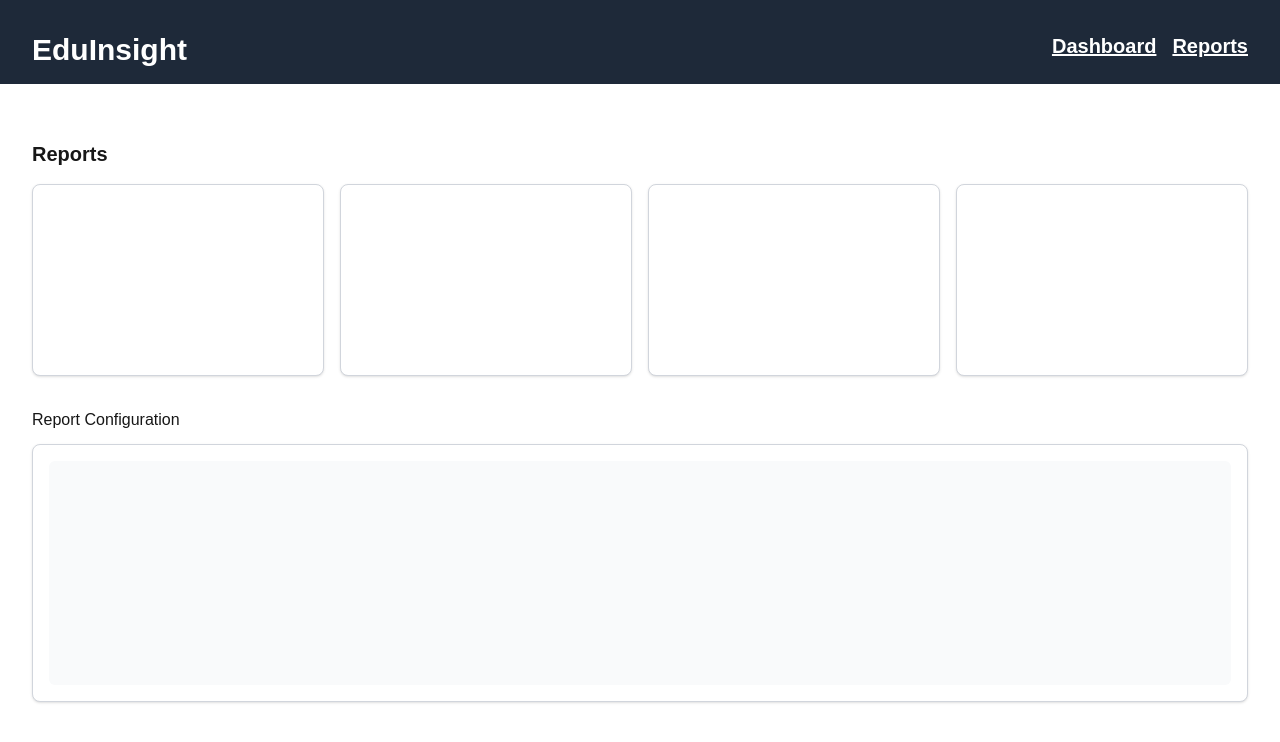
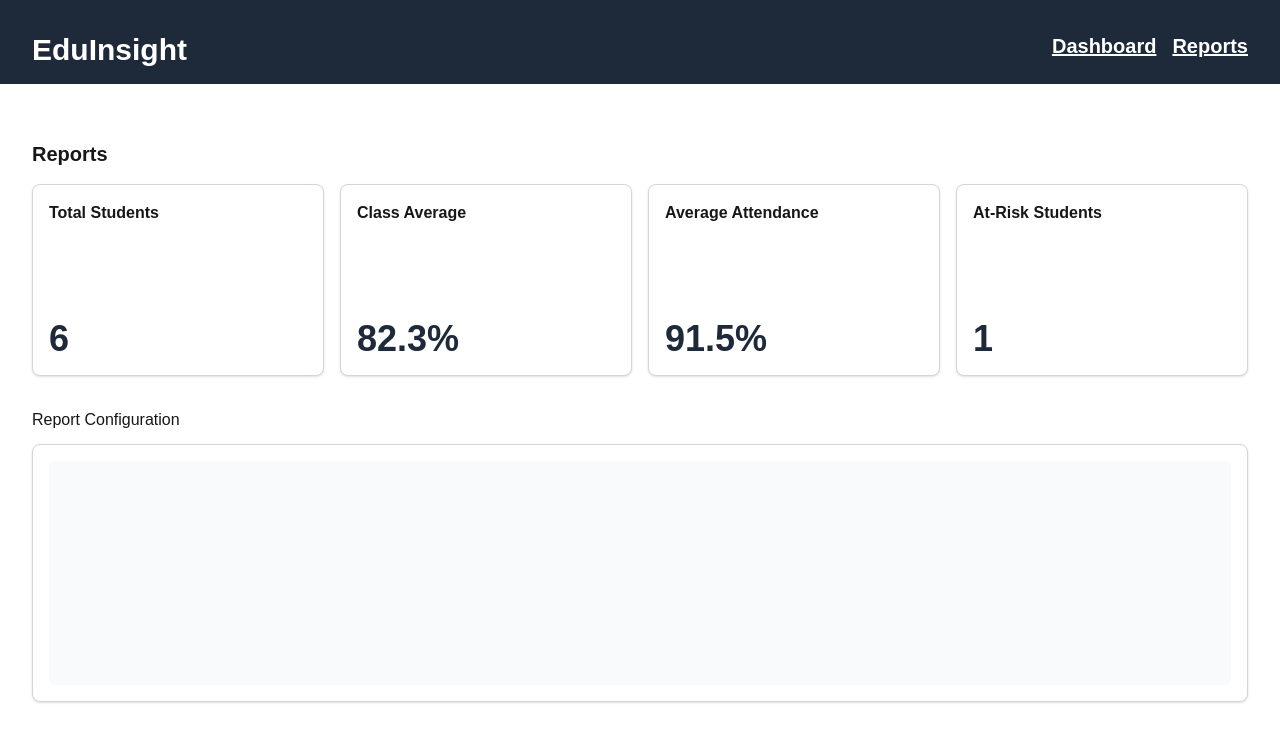
Before and after one commit to HueyLawagon/eduinsight, a Next.js app: page /Reports in a window 1280 px wide. Shown: the top 742 px of the page. Built offline with nearby package versions, Linux system fonts and the light colour scheme.

Commit message:
transferred mock data to a seperate file

```diff
--- a/app/Reports/page.js
+++ b/app/Reports/page.js
@@ -1,3 +1,5 @@
+import { PLACEHOLDER_DATA } from '../mockData/data';
+
 export default function Home() {
   return (
     <div className="min-h-screen bg-white p-8">
@@ -7,15 +9,42 @@ export default function Home() {
         <h3 className="text-xl font-semibold mb-4">Reports</h3>
 
            {/* Stats Cards Row (responsive: min-size preserved, cards can grow/shrink) */}
+           {/* Total students */}
            <div className="flex gap-4 mb-8 flex-wrap justify-center">
           <div className="border border-gray-300 rounded-lg p-4 bg-white shadow-sm flex-shrink-0"
-            style={{minWidth: '12rem', minHeight: '12rem', flex: '1 1 12rem'}}></div>
+            style={{minWidth: '12rem', minHeight: '12rem', flex: '1 1 12rem'}}>
+              <div className="flex flex-col justify-between h-full">
+                <div className="mb-2 font-bold">Total Students</div>
+                <div className="text-4xl font-bold text-gray-800">{PLACEHOLDER_DATA.totalStudents}</div>
+              </div>
+            </div>
+
+            {/* Class average */}
           <div className="border border-gray-300 rounded-lg p-4 bg-white shadow-sm flex-shrink-0"
-            style={{minWidth: '12rem', minHeight: '12rem', flex: '1 1 12rem'}}></div>
+            style={{minWidth: '12rem', minHeight: '12rem', flex: '1 1 12rem'}}>
+              <div className="flex flex-col justify-between h-full">
+                <div className="mb-2 font-bold">Class Average</div>
+                <div className="text-4xl font-bold text-gray-800">{PLACEHOLDER_DATA.classAverage}%</div>
+              </div>
+            </div>
+
+            {/* Average attendance */}
           <div className="border border-gray-300 rounded-lg p-4 bg-white shadow-sm flex-shrink-0"
-            style={{minWidth: '12rem', minHeight: '12rem', flex: '1 1 12rem'}}></div>
+            style={{minWidth: '12rem', minHeight: '12rem', flex: '1 1 12rem'}}>
+              <div className="flex flex-col justify-between h-full">
+                <div className="mb-2 font-bold">Average Attendance</div>
+                <div className="text-4xl font-bold text-gray-800">{PLACEHOLDER_DATA.avgAttendance}%</div>
+              </div>
+            </div>
+
+            {/* At-risk students */}
           <div className="border border-gray-300 rounded-lg p-4 bg-white shadow-sm flex-shrink-0"
-            style={{minWidth: '12rem', minHeight: '12rem', flex: '1 1 12rem'}}></div>
+            style={{minWidth: '12rem', minHeight: '12rem', flex: '1 1 12rem'}}>
+              <div className="flex flex-col justify-between h-full">
+                <div className="mb-2 font-bold">At-Risk Students</div>
+                <div className="text-4xl font-bold text-gray-800">{PLACEHOLDER_DATA.atRiskStudents}</div>
+              </div>
+            </div>
            </div>
 
         {/* Grade Distribution as a single full-width card matching column heights */}
--- /dev/null
+++ b/app/mockData/data.js
@@ -0,0 +1,44 @@
+export const PLACEHOLDER_DATA = {
+  totalStudents: 6,
+  classAverage: 82.3,
+  avgAttendance: 91.5,
+  atRiskStudents: 1,
+  avgScore: [85, 78, 92, 88],
+  riskDistribution: [4, 1, 1], // low risk, medium risk, high risk
+  gradeDistribution: [3, 2, 1, 1], // 90-100, 80-89, 70-79, below 70
+
+  students: [
+    {
+      name: 'Maria Santos',
+      risk: 'Low Risk',
+      grade: 88.5,
+      attendance: 95,
+      missing: 1,
+      predicted: 89.2
+    },
+    {
+      name: 'Juan Dela Cruz',
+      risk: 'High Risk',
+      grade: 72.5,
+      attendance: 78,
+      missing: 5,
+      predicted: 68.2
+    },
+    {
+      name: 'Ana Reyes',
+      risk: 'Medium Risk',
+      grade: 79.5,
+      attendance: 88,
+      missing: 3,
+      predicted: 78.2
+    },
+    {
+      name: 'Carlos Mendoza',
+      risk: 'Low Risk',
+      grade: 88.5,
+      attendance: 95,
+      missing: 1,
+      predicted: 89.2
+    },
+  ]
+};
--- /dev/null
+++ b/app/mockData/page.js
@@ -0,0 +1,52 @@
+export const PLACEHOLDER_DATA = {
+  totalStudents: 7,
+  classAverage: 82.3,
+  avgAttendance: 91.5,
+  atRiskStudents: 1,
+  avgScore: [85, 78, 92, 88],
+  riskDistribution: [4, 1, 1], // low risk, medium risk, high risk
+  gradeDistribution: [2, 1, 1, 1], // 90-100, 80-89, 70-79, below 70
+
+  students: [
+    {
+      name: 'Maria Santos',
+      risk: 'Low Risk',
+      grade: 88.5,
+      attendance: 95,
+      missing: 1,
+      predicted: 89.2
+    },
+    {
+      name: 'Juan Dela Cruz',
+      risk: 'High Risk',
+      grade: 72.5,
+      attendance: 78,
+      missing: 5,
+      predicted: 68.2
+    },
+    {
+      name: 'Ana Reyes',
+      risk: 'Medium Risk',
+      grade: 79.5,
+      attendance: 88,
+      missing: 3,
+      predicted: 78.2
+    },
+    {
+      name: 'Carlos Mendoza',
+      risk: 'Low Risk',
+      grade: 88.5,
+      attendance: 95,
+      missing: 1,
+      predicted: 89.2
+    },
+    {
+      name: 'Carlos Mendoza',
+      risk: 'Low Risk',
+      grade: 88.5,
+      attendance: 95,
+      missing: 1,
+      predicted: 89.2
+    },
+  ]
+};
--- a/app/page.js
+++ b/app/page.js
@@ -2,51 +2,7 @@
 
 import { Chart as ChartJS } from 'chart.js/auto';
 import { Bar, Pie } from 'react-chartjs-2';
-
-const PLACEHOLDER_DATA = {
-  totalStudents: 7,
-  classAverage: 82.3,
-  avgAttendance: 91.5,
-  atRiskStudents: 1,
-  avgScore: [85, 78, 92, 88],
-  riskDistribution: [4, 1, 1], // low risk, medium risk, high risk
-  gradeDistribution: [3, 2, 1, 1], // 90-100, 80-89, 70-79, below 70
-
-  students: [
-    {
-      name: 'Maria Santos',
-      risk: 'Low Risk',
-      grade: 88.5,
-      attendance: 95,
-      missing: 1,
-      predicted: 89.2
-    },
-    {
-      name: 'Juan Dela Cruz',
-      risk: 'High Risk',
-      grade: 72.5,
-      attendance: 78,
-      missing: 5,
-      predicted: 68.2
-    },
-    {
-      name: 'Ana Reyes',
-      risk: 'Medium Risk',
-      grade: 79.5,
-      attendance: 88,
-      missing: 3,
-      predicted: 78.2
-    },
-    {
-      name: 'Carlos Mendoza',
-      risk: 'Low Risk',
-      grade: 88.5,
-      attendance: 95,
-      missing: 1,
-      predicted: 89.2
-    }
-  ]
-};
+import { PLACEHOLDER_DATA } from './mockData/data';
 
 export default function Home() {
   return (
```
